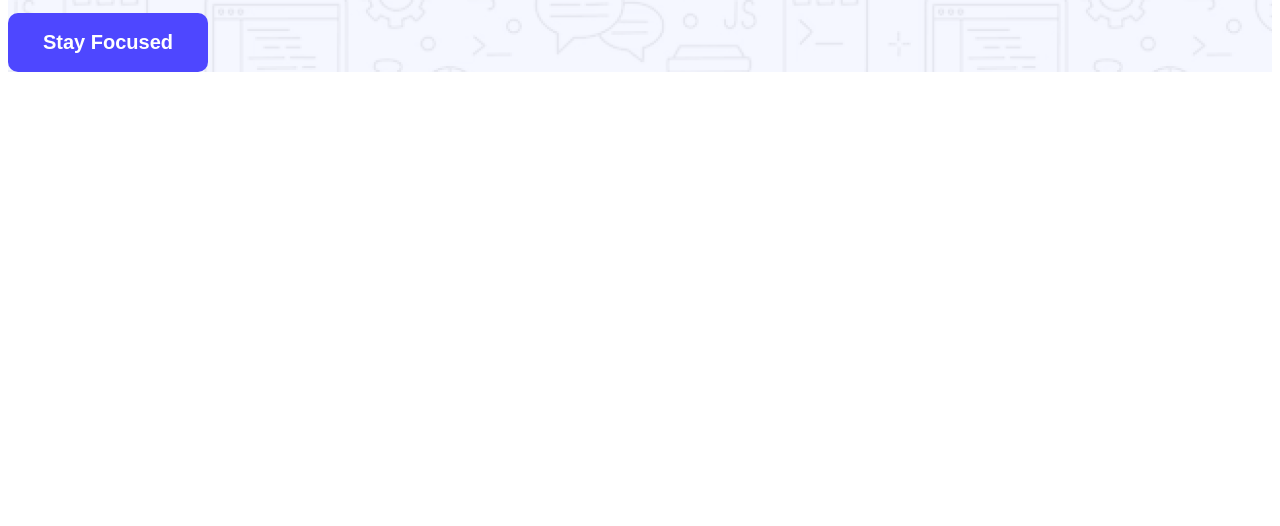
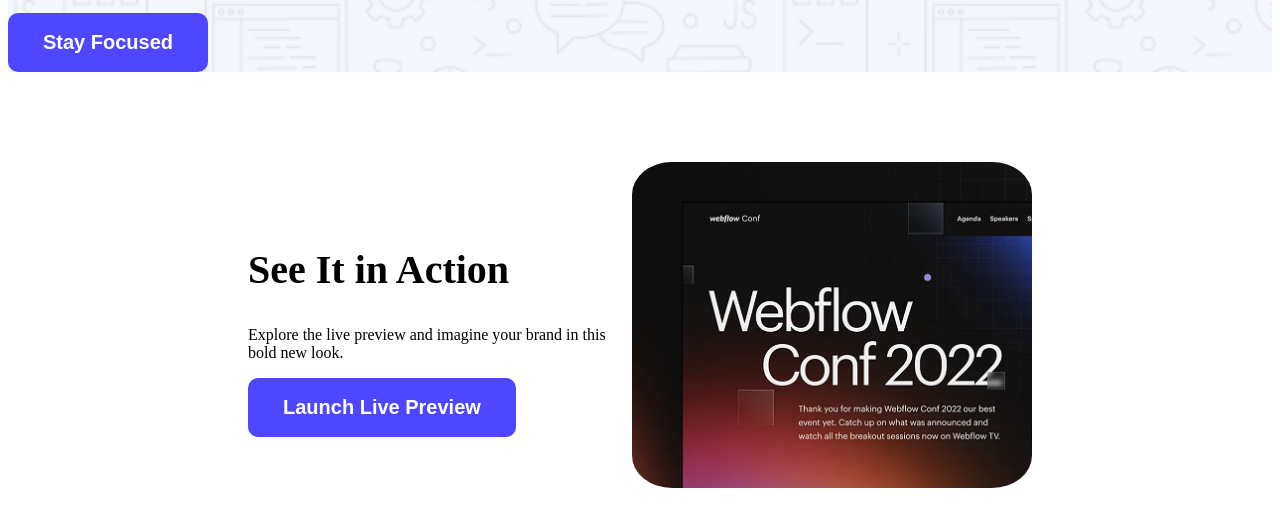
Before and after one commit to nasif224/first-assignment, a plain HTML site: page index.html in a window 1280 px wide. Shown: the part 524-1050 px from the top of the page. Before the commit the page ends 800 px from the top, so only its background shows below. Drawn offline with Linux system fonts and the light colour scheme.

Commit message:
added after all

```diff
--- a/index.html
+++ b/index.html
@@ -20,6 +20,18 @@
 
     </header>
     <main>
+        <div class="banner-title">
+            <div class="banner-context">
+                <h2 class="banner-font">See It in Action</h2>
+                <p class="banner-description">
+                    Explore the live preview and imagine your brand in this bold new look.
+                </p>
+                <button class="btn-primary">Launch Live Preview</button>
+
+            </div>
+            <img class="image-style" src="Assets/wc-mini.png" alt="">
+
+        </div>
 
     </main>
     <footer>
--- a/styles/assignment.css
+++ b/styles/assignment.css
@@ -34,3 +34,21 @@ nav{
 .header{
     background-image: url(../Assets/Hero-bg.png);
 }
+.banner-title{
+     display: flex;
+    align-items: center;
+    justify-content: space-between;
+    padding: 40px ;
+    margin: 50px 200px;
+
+}
+.banner-font{
+    font-size: 40px;
+    font-weight: bold;
+}
+
+.image-style{
+    border-image: 0%;
+    width: 400px;
+    border-radius: 10%;
+}
```
